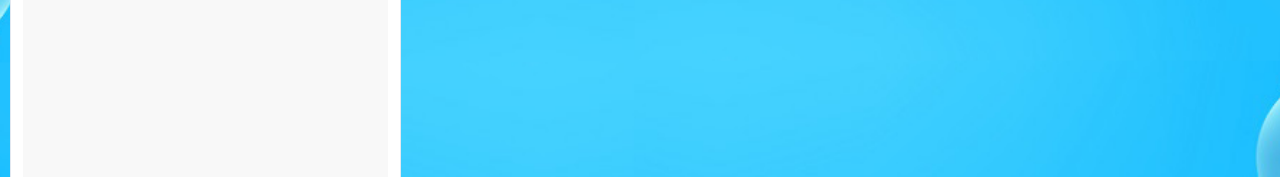
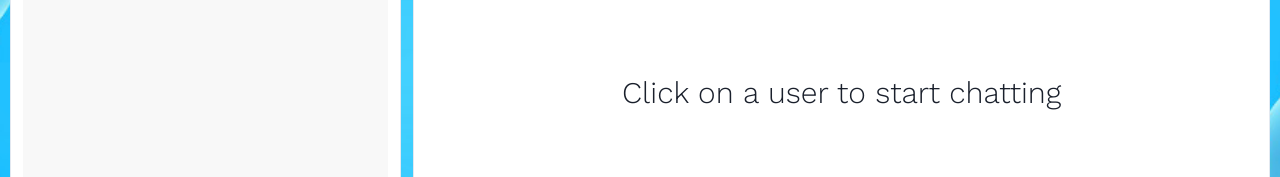
Before and after one commit to Ritukalpa99/zen-chatroom, a React (Create React App) app in the folder frontend/: page /chats in a window 1280 px wide. Shown: the part 340-517 px from the top of the page. Built offline with nearby package versions, Linux system fonts and the light colour scheme; no server answers; sample sign-in values are in the browser's storage.

Commit message:
Chat box UI done

```diff
--- a/frontend/src/Pages/ChatPage.js
+++ b/frontend/src/Pages/ChatPage.js
@@ -3,10 +3,12 @@
 import SideDrawer from '../components/miscellaneous/SideDrawer'
 import MyChats from '../components/MyChats';
 import  ChatBox from '../components/ChatBox';
+import { useState } from 'react';
 
 const ChatPage = () => {
 
 	const {user} = ChatState();
+	const [fetchAgain, setFetchAgain] = useState(false)
 
 	return (
 		<div style={{width : "100%"}}>
@@ -17,8 +19,8 @@
 			h="91.5vh"
 			p="10px"
 			>
-				{user && <MyChats/>}
-				{user && <ChatBox/>}
+				{user && <MyChats fetchAgain={fetchAgain}/>}
+				{user && <ChatBox fetchAgain={fetchAgain}/>}
 			</Box>
 		</div>
 	);
--- a/frontend/src/components/ChatBox.js
+++ b/frontend/src/components/ChatBox.js
@@ -1,9 +1,23 @@
 import React from "react";
+import {ChatState} from "../Context/ChatProvider";
+import {Box} from '@chakra-ui/react'
+import SingleChat from "./SingleChat";
 
-const ChatBox = () => {
-    return (<div>
-        ChatBox
-    </div>)
+const ChatBox = ({fetchAgain, setFetchAgain}) => {
+
+    const {selectedChat} = ChatState();
+
+    return (<Box display={{ base : selectedChat ? "flex" : "none", md:"flex"}}
+    alignItems="center"
+    flexDir="column"
+    p={3}
+    bg="white"
+    w={{base : "100%", md : "68%"}}
+    borderRadius="lg"
+    borderWidth="1px">
+        Single Chat
+        <SingleChat fetchAgain={fetchAgain} setFetchAgain={setFetchAgain}/>
+    </Box>)
 }
 
 export default ChatBox;
--- a/frontend/src/components/MyChats.js
+++ b/frontend/src/components/MyChats.js
@@ -7,7 +7,7 @@
 import GroupChatModal from "./miscellaneous/GroupChatModal";
 import axios from "axios";
 
-const MyChats = () => {
+const MyChats = ({fetchAgain}) => {
 	const [loggedUser, setLoggedUser] = useState();
 
 	const { selectedChat, setSelectedChat, user, chats, setChats } =
@@ -40,7 +40,7 @@
 	useEffect(() => {
 		setLoggedUser(JSON.parse(localStorage.getItem("userInfo")));
 		fetchChats();
-	}, []);
+	}, [fetchAgain]);
 
 	return (
 		<Box
--- /dev/null
+++ b/frontend/src/components/SingleChat.js
@@ -0,0 +1,69 @@
+import { Box, IconButton, Text } from "@chakra-ui/react";
+import { ArrowBackIcon } from "@chakra-ui/icons";
+import { ChatState } from "../Context/ChatProvider";
+import { getSender, getSenderFull } from "../config/ChatLogics";
+import ProfileModal from "./miscellaneous/ProfileModal"
+
+const SingleChat = ({ fetchAgain, setFetchAgain }) => {
+	const { user, selectedChat, setSelectedChat } = ChatState();
+	return (
+		<>
+			{selectedChat ? (
+				<>
+					<Text
+						fontSize={{ base: "28px", md: "30px" }}
+						pb={3}
+						px={2}
+						w="100%"
+						fontFamily="Work sans"
+						display="flex"
+						justifyContent={{ base: "space-between" }}
+						alignItems="center"
+					>
+						<IconButton
+							display={{ base: "flex", md: "none" }}
+							icon={<ArrowBackIcon />}
+							onClick={() => setSelectedChat("")}
+						/>
+						{!selectedChat.isGroupChat ? (
+							<>{getSender(user, selectedChat.users)}
+              <ProfileModal user={getSenderFull(user, selectedChat.users)}/>
+              </>
+						) : (
+							<>
+								{selectedChat.chatName.toUpperCase()}
+								{/* <UpdateGroupChatModal fetchAgain={fetchAgain} setFetchAgain={setFetchAgain}/> */}
+							</>
+						)}
+					</Text>
+          <Box
+          display="flex"
+          flexDir="column"
+          justifyContent="flex-end"
+          p={3}
+          bg="#E8E8E8"
+          w="100%"
+          h="100%"
+          borderRadius="lg"
+          overflowY="hidden"
+          >
+            {/* Messages here */}
+          </Box>
+				</>
+			) : (
+				<Box
+					display="flex"
+					alignItems="center"
+					justifyContent="center"
+					h="100%"
+				>
+					<Text fontSize="3xl" pb={3} fontFamily="Work sans">
+						Click on a user to start chatting
+					</Text>
+				</Box>
+			)}
+		</>
+	);
+};
+
+export default SingleChat;
--- a/frontend/src/config/ChatLogics.js
+++ b/frontend/src/config/ChatLogics.js
@@ -1,3 +1,7 @@
 export const getSender = (loggedUser, users) => {
     return users[0]._id === loggedUser._id ? users[1].name : users[0].name;
 }
+
+export const getSenderFull = (loggedUser, users) => {
+    return users[0]._id === loggedUser._id ? users[1] : users[0];
+}
```
